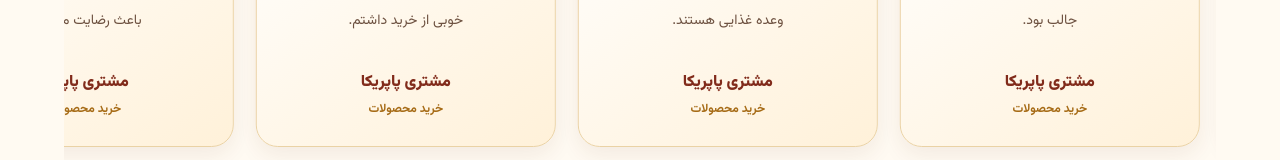
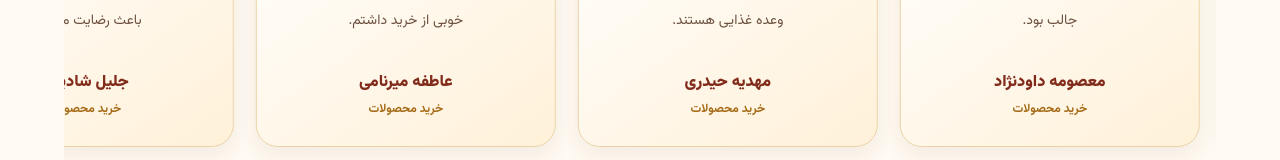
Before and after one commit to romistay/paprika-store, a React (Vite) app: page / in a window 1280 px wide. Shown: the part 2723-2883 px from the top of the page. Built offline with nearby package versions, Linux system fonts and the light colour scheme.

Commit message:
Update App.jsx

```diff
--- a/src/App.jsx
+++ b/src/App.jsx
@@ -549,7 +549,22 @@ onClick={() => {
         <div className="review-card" key={`${group}-${index}`}>
           <div className="review-stars">★★★★★</div>
           <p>{review}</p>
-          <h3>مشتری پاپریکا</h3>
+
+<h3>
+  {[
+    "شهاب ایرانی",
+    "جلیل شادیشه",
+    "عاطفه میرنامی",
+    "مهدیه حیدری",
+    "معصومه داودنژاد",
+    "رضا طیرانی",
+    "محمد خاک",
+    "فاطمه فیاضی",
+    "سجاد حبیب نژاد",
+    "نادیا کیمنش"
+  ][index]}
+</h3>
+
           <span>خرید محصولات</span>
         </div>
       ))}
```
